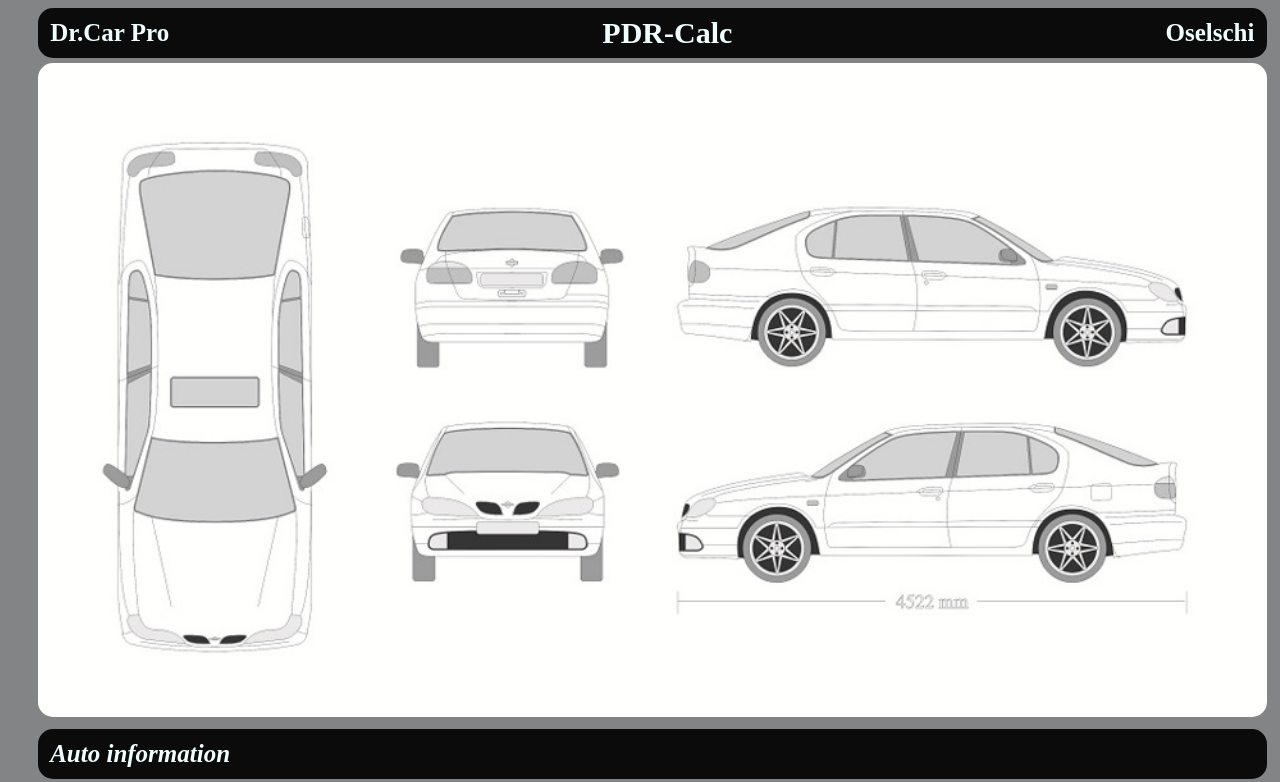
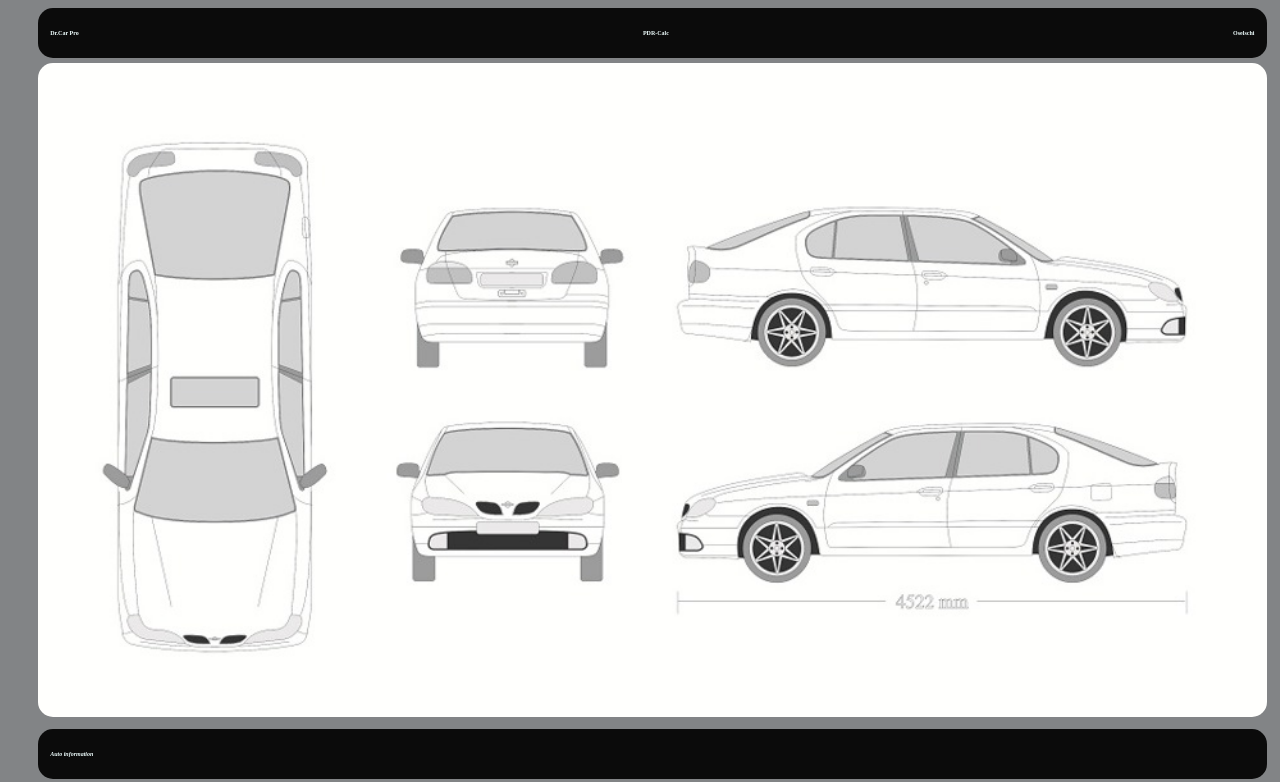
Before and after one commit to PAVLIK-o/Dr.CarPro, a plain HTML site: page index.html in a window 1280 px wide. Shown: the top 782 px of the page. Drawn offline with Linux system fonts and the light colour scheme.

Commit message:
Update style.css

```diff
--- a/css/style.css
+++ b/css/style.css
@@ -21,7 +21,7 @@ body {
     width: 100%;
     align-items: center;
     background-color: rgba(7, 7, 7, 0.962);
-    font-size: 25px;
+    font-size: 25%;
     font-family: 'Times New Roman', Times, serif, bold;
     color: azure;
     display: flex;
@@ -31,16 +31,16 @@ body {
 
 .title {
     margin-left: 1%;
-    font-size: 25px;
+    font-size: 25%;
 }
 
 .pdrtext {
-    font-size: 30px;
+    font-size: 30%;
 }
 
 .login {
     margin-right: 1%;
-    font-size: 25px;
+    font-size: 25%;
 }
 
 .imgauto {
```
